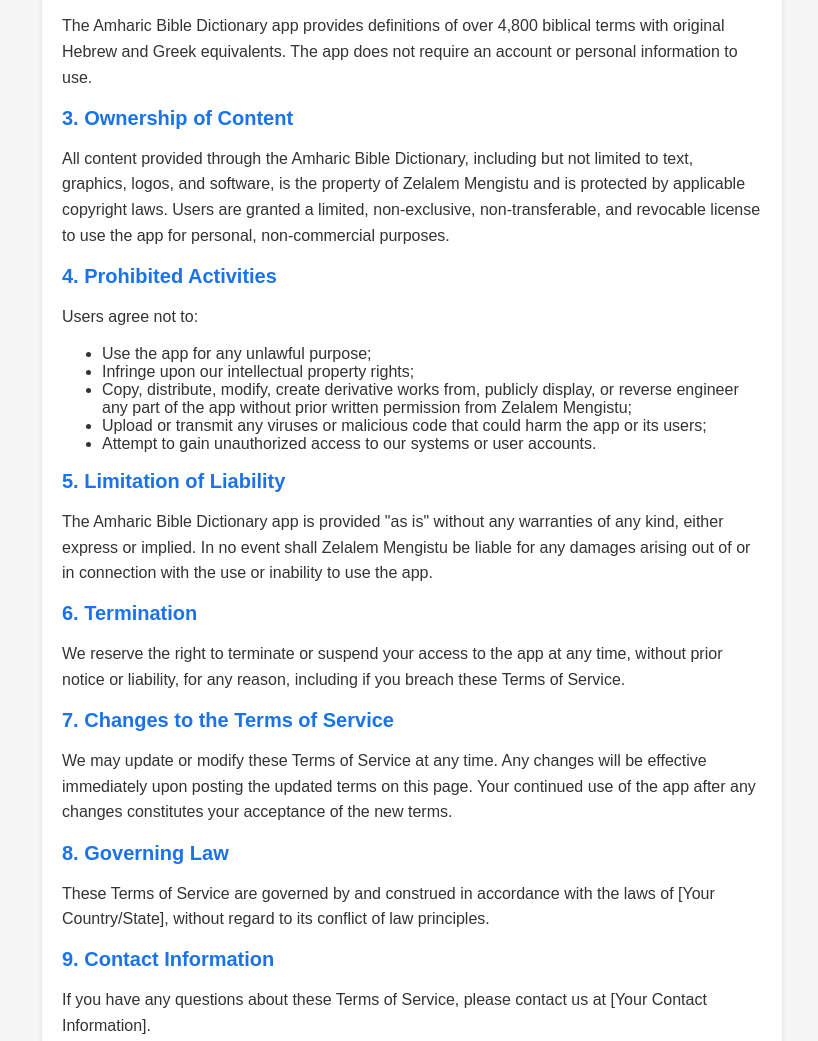
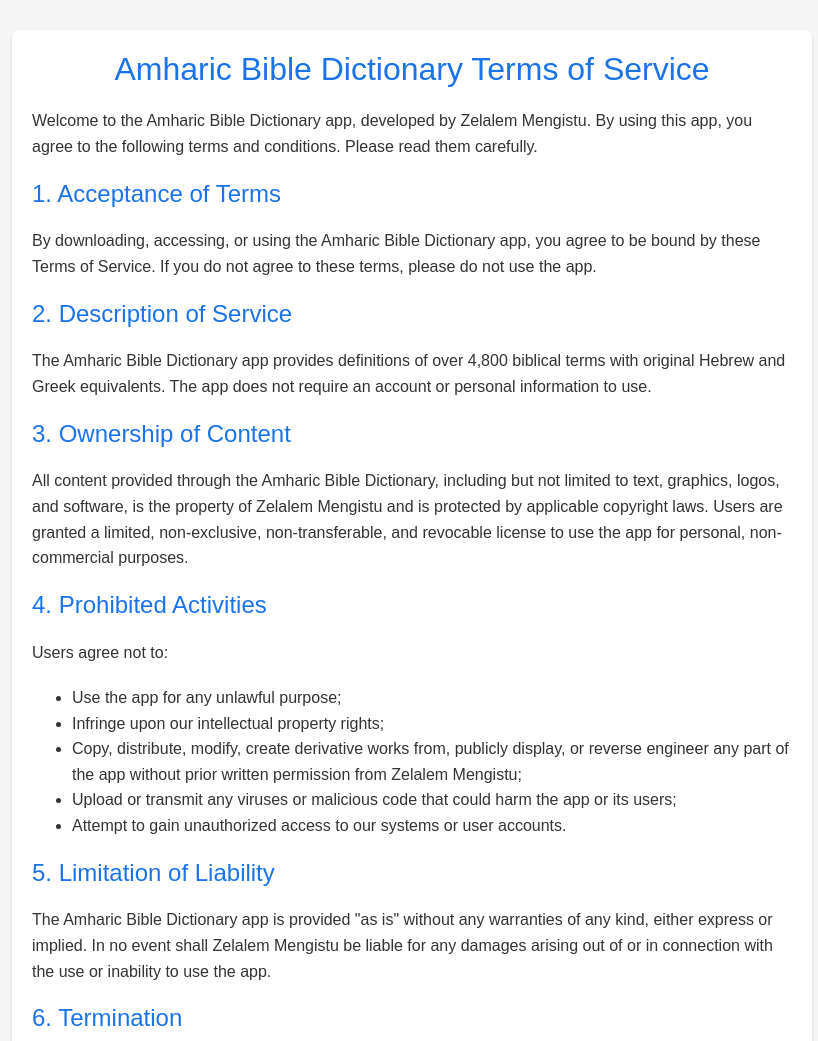
Before and after one commit to Abenezerfikadu/amharic_bible_dictionary_terms_of_service, a plain HTML site: page index.html in a window 1280 px wide. Shown: the top 1041 px of the page, without its empty margins (228-1046 px from the left). Drawn offline with nearby package versions, Linux system fonts and the light colour scheme.

Commit message:
Update index.html

```diff
--- a/index.html
+++ b/index.html
@@ -4,6 +4,7 @@
   <meta charset="UTF-8">
   <meta name="viewport" content="width=device-width, initial-scale=1.0">
   <title>Amharic Bible Dictionary - Terms of Service</title>
+  <link rel="stylesheet" href="https://stackpath.bootstrapcdn.com/bootstrap/4.5.2/css/bootstrap.min.css">
   <style>
     body {
       font-family: Arial, sans-serif;
@@ -14,39 +15,32 @@
       display: flex;
       justify-content: center;
       align-items: center;
-      height: 100vh;
+      min-height: 100vh;
     }
-
     .container {
-      max-width: 700px;
+      max-width: 800px;
       padding: 20px;
       background-color: #fff;
       box-shadow: 0 2px 4px rgba(0, 0, 0, 0.1);
       border-radius: 8px;
+      margin-top: 30px;
+      margin-bottom: 30px;
     }
-
+    h1, h2 {
+      color: #1a73e8;
+      margin-bottom: 20px;
+    }
     h1 {
-      color: #1a73e8;
-      font-size: 28px;
-      margin-bottom: 25px;
+      font-size: 32px;
     }
-
     h2 {
-      color: #1a73e8;
-      font-size: 20px;
-      margin-bottom: 15px;
+      font-size: 24px;
     }
-
-    p {
+    p, ul {
       font-size: 16px;
       line-height: 1.6;
-      margin-bottom: 15px;
+      margin-bottom: 20px;
     }
-
-    p:last-child {
-      margin-bottom: 0;
-    }
-
     .last-updated {
       color: #666;
       font-size: 14px;
@@ -56,8 +50,7 @@
 </head>
 <body>
   <div class="container">
-    <h1>Amharic Bible Dictionary Terms of Service</h1>
-
+    <h1 class="text-center">Amharic Bible Dictionary Terms of Service</h1>
     <p>
       Welcome to the Amharic Bible Dictionary app, developed by Zelalem Mengistu. By using this app, you agree to the following terms and conditions. Please read them carefully.
     </p>
@@ -79,7 +72,7 @@
 
     <h2>4. Prohibited Activities</h2>
     <p>
-      Users agree not to:
+      Users agree not to:</p>
       <ul>
         <li>Use the app for any unlawful purpose;</li>
         <li>Infringe upon our intellectual property rights;</li>
@@ -87,7 +80,6 @@
         <li>Upload or transmit any viruses or malicious code that could harm the app or its users;</li>
         <li>Attempt to gain unauthorized access to our systems or user accounts.</li>
       </ul>
-    </p>
 
     <h2>5. Limitation of Liability</h2>
     <p>
@@ -114,7 +106,10 @@
       If you have any questions about these Terms of Service, please contact us at [Your Contact Information].
     </p>
 
-    <p class="last-updated">Last updated: 9/23/2023</p>
+    <p class="last-updated text-right">Last updated: 9/23/2023</p>
   </div>
+  <script src="https://code.jquery.com/jquery-3.5.1.slim.min.js"></script>
+  <script src="https://cdn.jsdelivr.net/npm/@popperjs/core@2.5.4/dist/umd/popper.min.js"></script>
+  <script src="https://stackpath.bootstrapcdn.com/bootstrap/4.5.2/js/bootstrap.min.js"></script>
 </body>
 </html>
```
